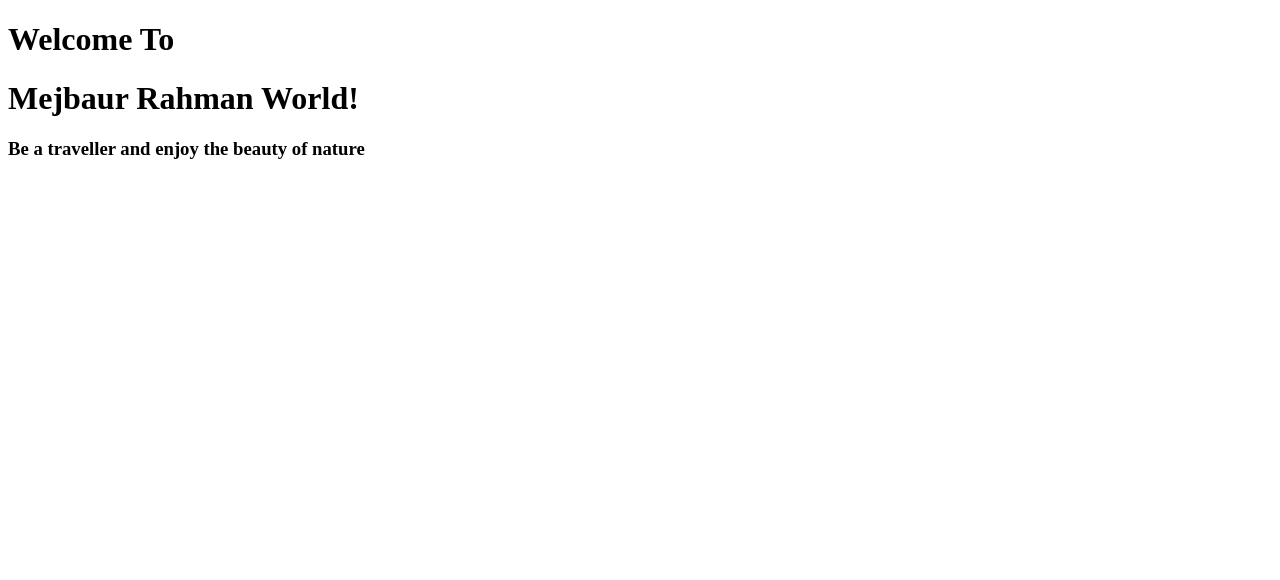
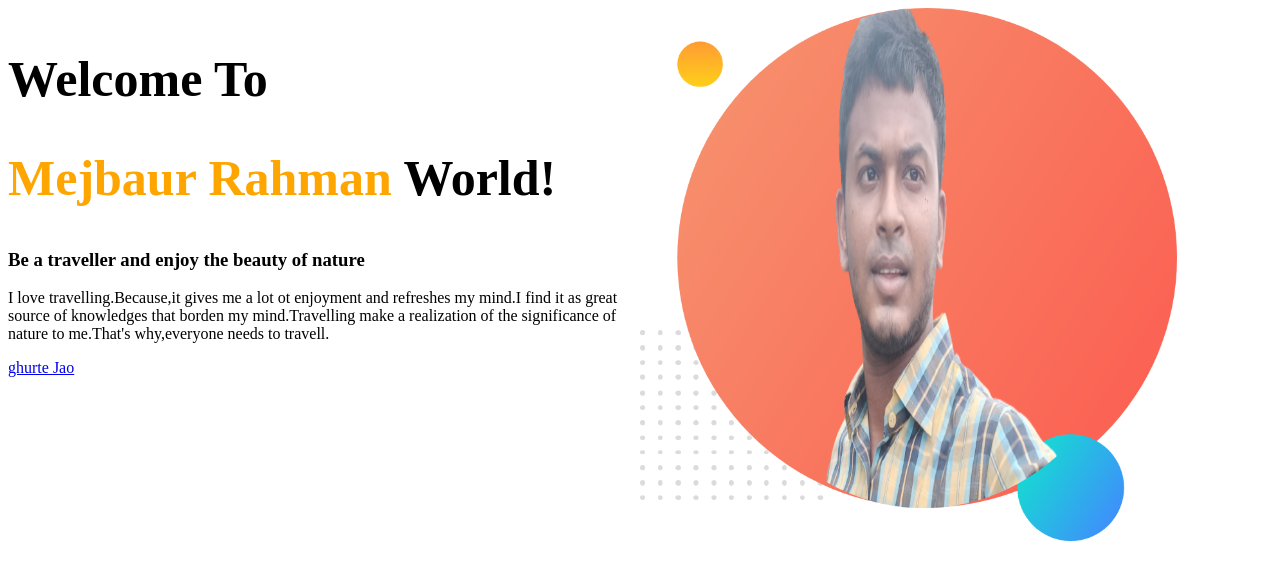
Before and after one commit to hirajheel/own-portfolio, a plain HTML site: page index.html in a window 1280 px wide. Drawn offline with Linux system fonts and the light colour scheme; a web font is replaced by a local one.

Commit message:
link button commit

```diff
--- a/index.html
+++ b/index.html
@@ -5,14 +5,31 @@
     <meta charset="UTF-8">
     <meta http-equiv="X-UA-Compatible" content="IE=edge">
     <meta name="viewport" content="width=device-width, initial-scale=1.0">
+    <link rel="preconnect" href="https://fonts.googleapis.com">
+    <link rel="preconnect" href="https://fonts.gstatic.com" crossorigin>
+    <link href="https://fonts.googleapis.com/css2?family=Uchen&display=swap" rel="stylesheet">
     <title>Mejbaur's Blog</title>
     <link rel="stylesheet" href="style.css">
 </head>
 
 <body>
-    <h1>Welcome To</h1>
-    <h1>Mejbaur Rahman World!</h1>
-    <h3>Be a traveller and enjoy the beauty of nature</h3>
+    <section>
+        <div class="half-width">
+            <h1>Welcome To</h1>
+            <h1><span class="roll">Mejbaur Rahman</span> World!</h1>
+            <h3>Be a traveller and enjoy the beauty of nature</h3>
+            <p>I love travelling.Because,it gives me a lot ot enjoyment and refreshes my mind.I find it as great source
+                of
+                knowledges that borden my mind.Travelling make a realization of the significance of nature to me.That's
+                why,everyone needs to travell. </p>
+            <a class="link button" target="blank"
+                href="https://hirajheel.github.io/my-new-projects/?fbclid=IwAR2GTv3MtcttT-YK2GyqA5_d_elQ47P_p-8PkkATtYN7yTp8oSmuliiWUww">ghurte
+                Jao</a>
+        </div>
+        <div class="half-width">
+            <img src="my-bg.png" alt="">
+        </div>
+    </section>
 </body>
 
 </html>
--- a/style.css
+++ b/style.css
@@ -0,0 +1,25 @@
+body{
+    font-family: 'Uchen', serif;
+}
+h1{
+    font-size: 50px;
+    }
+.roll{
+    color: orange;
+}
+section{
+    display: flex;
+}
+.half-width{
+    width: 50%;
+    padding left: 8%;
+}
+.half-width img{
+    width: 85%;
+}
+.link button{
+    text-decoration: none;
+    background-image: linear-gradient(salmon tomato orange);
+    padding: 10px 18px;
+    border-radius: 11%;
+}
```
